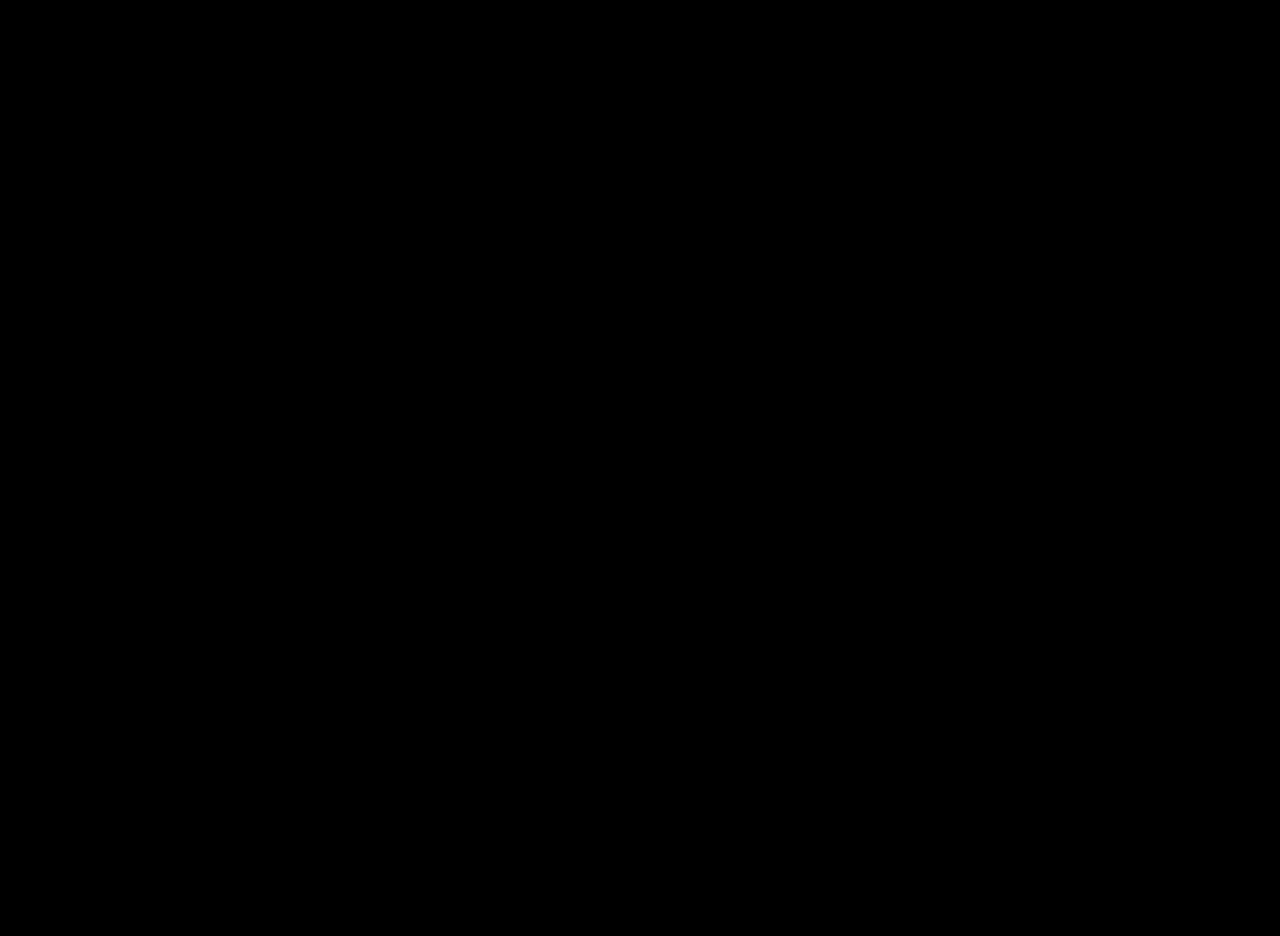
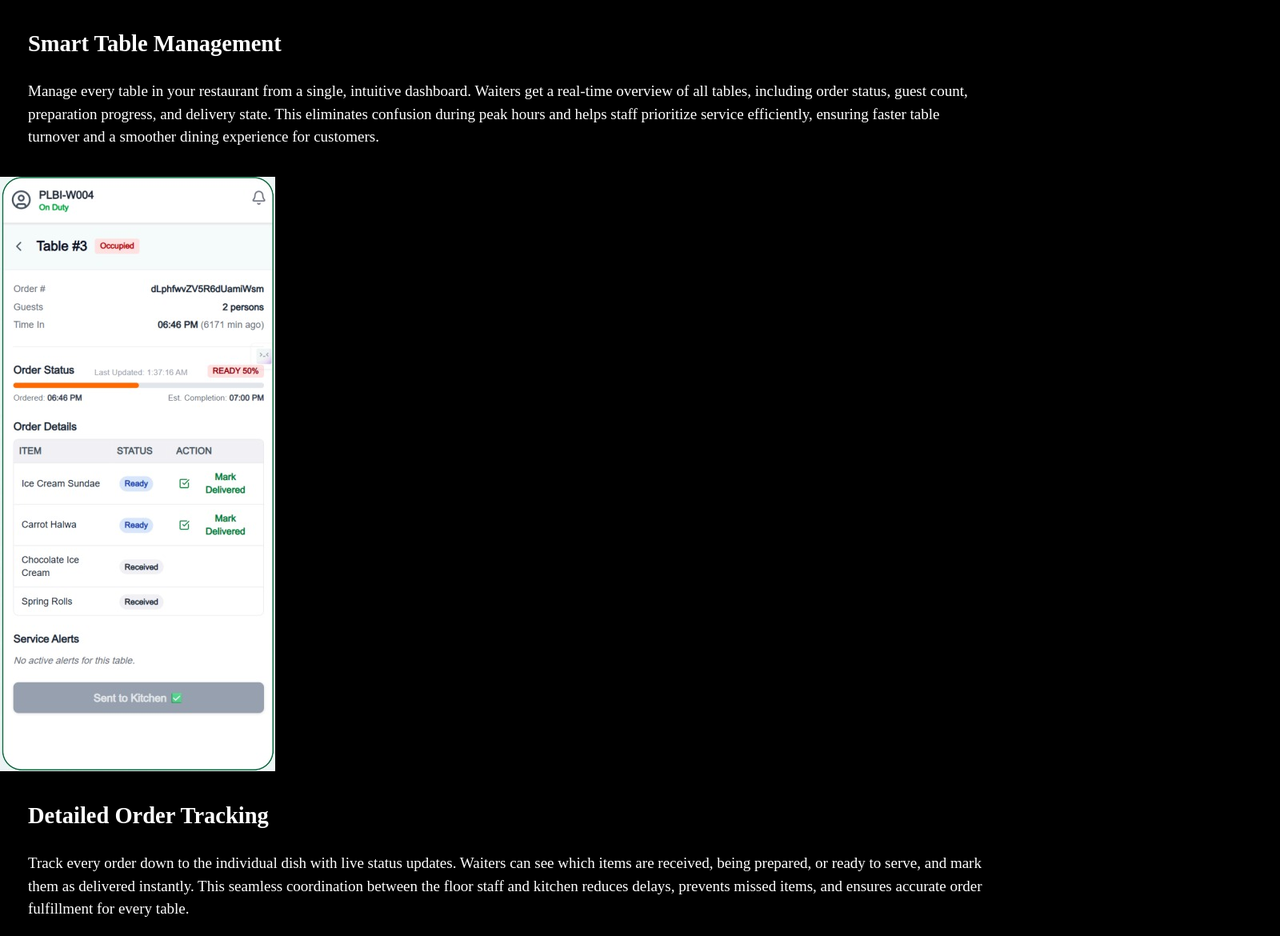
Before and after one commit to pedamallu-vamsi/NxtBite, a React (Vite) app: page / in a window 1280 px wide. Shown: the part 2360-3530 px from the top of the page at 80% size, 1600 px wide, since content can reach past the window. Before the commit the page ends 1630 px from the top, so only its background shows below. Built offline with nearby package versions, Linux system fonts and the light colour scheme.

Commit message:
Created Waiter and Kitchen components

```diff
--- a/React-Components/App.jsx
+++ b/React-Components/App.jsx
@@ -1,10 +1,14 @@
 import Home from "./Home"
 import Why from "./Why"
+import Waiter from "./Waiter"
+import KitchenSection from "./Kitchen";
 function App(){
     return(
         <>
         <Home/>
         <Why/>
+        <Waiter/>
+        <KitchenSection/>
         </>
     );
 }
--- /dev/null
+++ b/React-Components/Kitchen.jsx
@@ -0,0 +1,39 @@
+function KitchenSection() {
+  return (
+    <>
+      <div className="section-heading">
+        <h1>Kitchen Dashboard</h1>
+        <p>
+          A powerful, real-time workspace designed to help kitchen staff manage
+          incoming orders, track preparation progress, and deliver meals faster
+          with complete clarity.
+        </p>
+      </div>
+      <div className="section reverse">
+        <div className="image-container kitchen">
+          <img src="\Images\KitchenDashboard.jpeg" alt="Kitchen Dashboard" />
+        </div>
+
+        <div className="content">
+          <h2>Centralized Kitchen Control</h2>
+          <p>
+            The kitchen dashboard provides a complete, real-time view of all
+            incoming and active orders in one centralized workspace. Orders are
+            automatically organized based on arrival time, ensuring a
+            first-come-first-serve flow that helps kitchen staff prioritize tasks
+            efficiently.
+            <br />
+            <br />
+            Each order displays detailed item-level progress, preparation stages,
+            and estimated completion time, allowing chefs to stay focused and
+            coordinated. This streamlined visibility reduces bottlenecks,
+            improves preparation speed, and ensures dishes reach tables exactly
+            when they’re ready.
+          </p>
+        </div>
+      </div>
+    </>
+  );
+};
+
+export default KitchenSection;
--- /dev/null
+++ b/React-Components/Waiter.jsx
@@ -0,0 +1,55 @@
+function WaiterSection() {
+  return (
+    <>
+      <div className="section">
+        <div className="image-container">
+          <img src="\Images\WaiterTables.jpeg"  alt="Waiter Table List" />
+        </div>
+        <div className="content">
+          <h2>Smart Table Management</h2>
+          <p>
+            Manage every table in your restaurant from a single, intuitive dashboard.
+            Waiters get a real-time overview of all tables, including order status,
+            guest count, preparation progress, and delivery state.
+            This eliminates confusion during peak hours and helps staff prioritize
+            service efficiently, ensuring faster table turnover and a smoother dining
+            experience for customers.
+          </p>
+        </div>
+      </div>
+      <div className="section reverse">
+        <div className="image-container">
+          <img src="\Images\WaiterStatus.jpeg" alt="Order Details" />
+        </div>
+        <div className="content">
+          <h2>Detailed Order Tracking</h2>
+          <p>
+            Track every order down to the individual dish with live status updates.
+            Waiters can see which items are received, being prepared, or ready to serve,
+            and mark them as delivered instantly.
+            This seamless coordination between the floor staff and kitchen reduces delays,
+            prevents missed items, and ensures accurate order fulfillment for every table.
+          </p>
+        </div>
+      </div>
+      <div className="section">
+        <div className="image-container">
+          <img src="\Images\WaiterNotification.jpeg" alt="Notifications" />
+        </div>
+        <div className="content">
+          <h2>Instant Notifications</h2>
+          <p>
+            Stay informed with real-time notifications for order updates, kitchen status
+            changes, and service alerts.
+            Waiters receive instant updates directly on their dashboard, allowing them
+            to respond faster to customer needs.
+            With fewer interruptions and better communication, your team delivers
+            consistent, high-quality service throughout the day.
+          </p>
+        </div>
+      </div>
+    </>
+  );
+};
+
+export default WaiterSection;
```
